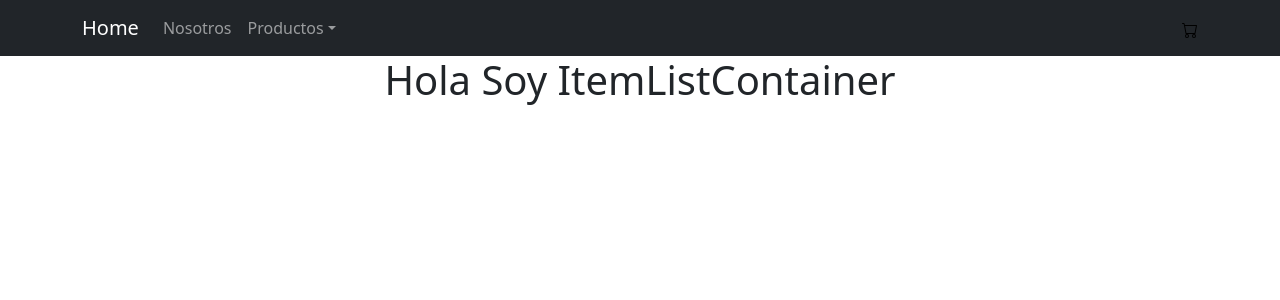
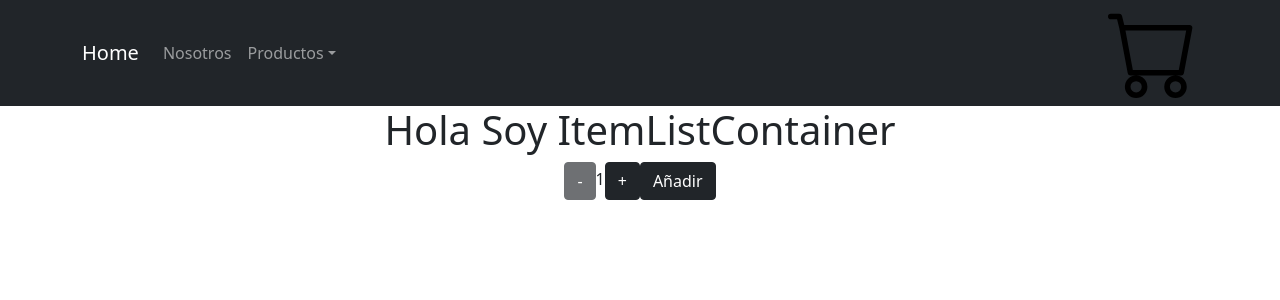
Before and after one commit to MilagrosBogliano/app, a React (Create React App) app: page / in a window 1280 px wide. Shown: the top 300 px of the page. Built offline with nearby package versions, Linux system fonts and the light colour scheme.

Commit message:
Desafio Contador con Boton (Tiene un error)

```diff
--- a/src/App.js
+++ b/src/App.js
@@ -1,5 +1,6 @@
 import 'bootstrap/dist/css/bootstrap.min.css';
 import './App.css';
+import ItemCount from './components/ItemCount/ItemCount';
 import ItemListContainer from './components/ItemListContainer/ItemListContainer';
 import NavBar from './components/NavBar';
 
@@ -8,6 +9,7 @@ function App() {
     <div className="App">
       <NavBar/>
       <ItemListContainer greeting='Hola Soy ItemListContainer'/>
+      <ItemCount stock = "5" initial = "1" />
     </div>
   );
 }
--- a/src/components/CartWidget/CartWidget.jsx
+++ b/src/components/CartWidget/CartWidget.jsx
@@ -3,7 +3,7 @@ import ImgCart from './cart.svg';
 function CartWidget() {
   return (
     <div>
-        <img src={ImgCart} alt="Carrito" />
+      <img src={ImgCart} width="90" height="90" alt="Carrito" />
     </div>
   )
 }
--- /dev/null
+++ b/src/components/ItemCount/ItemCount.jsx
@@ -0,0 +1,27 @@
+import React from 'react';
+import {useState} from 'react';
+import {Button} from 'react-bootstrap';
+
+const ItemCount = ({ initial, stock, onAdd }) => {
+    const [qty, setQty] = useState(initial);
+
+    const addProduct = (num) => {
+      setQty(qty + num);
+    };
+  return (
+    <>
+         <Button variant="dark" onClick={() => addProduct(-1)} disabled={qty === initial ? true : null}>
+            -
+        </Button>
+        <span>{qty}</span>
+        <Button variant="dark" onClick={() => addProduct(+1)} disabled={qty === stock ? true : null}>
+            +
+        </Button>
+        <Button variant="dark" onClick={() => onAdd(qty)} disabled={stock === 0 ? true : null}>
+            Añadir
+        </Button>
+    </>
+  )
+}
+
+export default ItemCount
```
